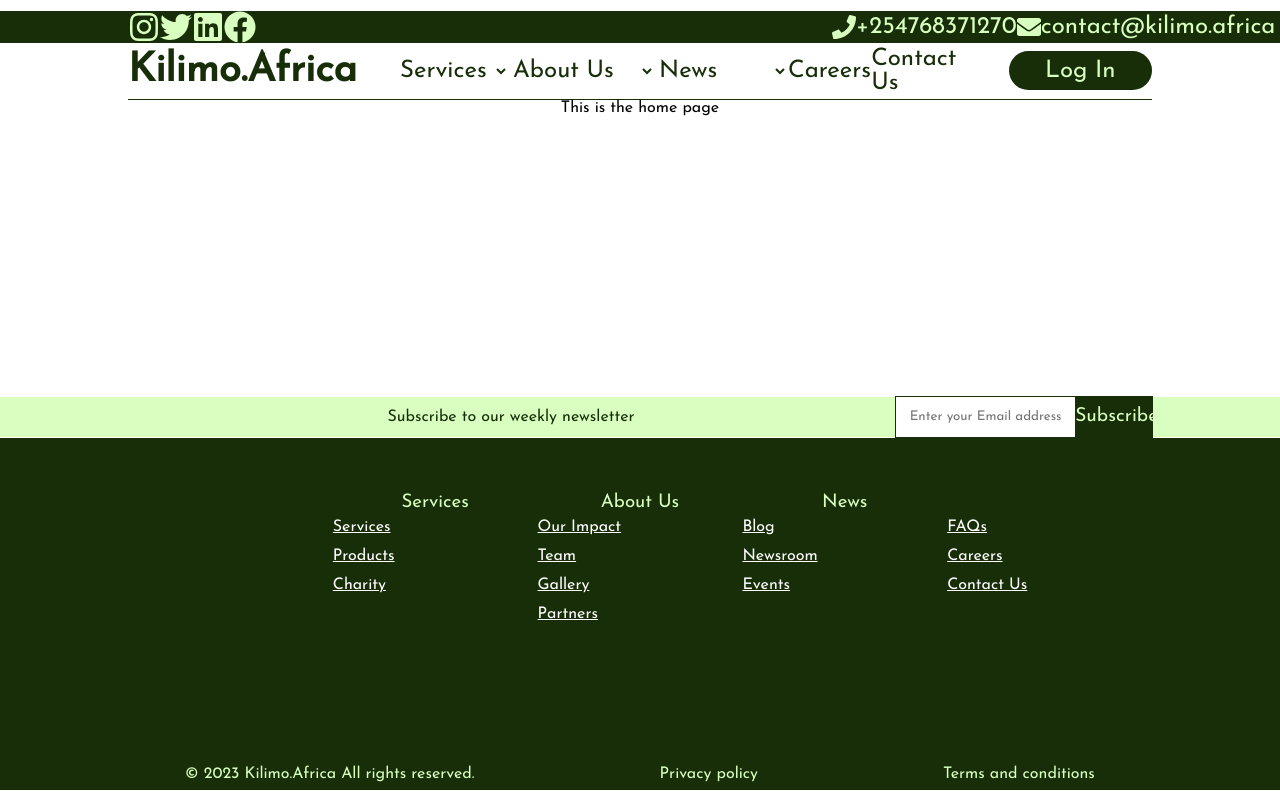
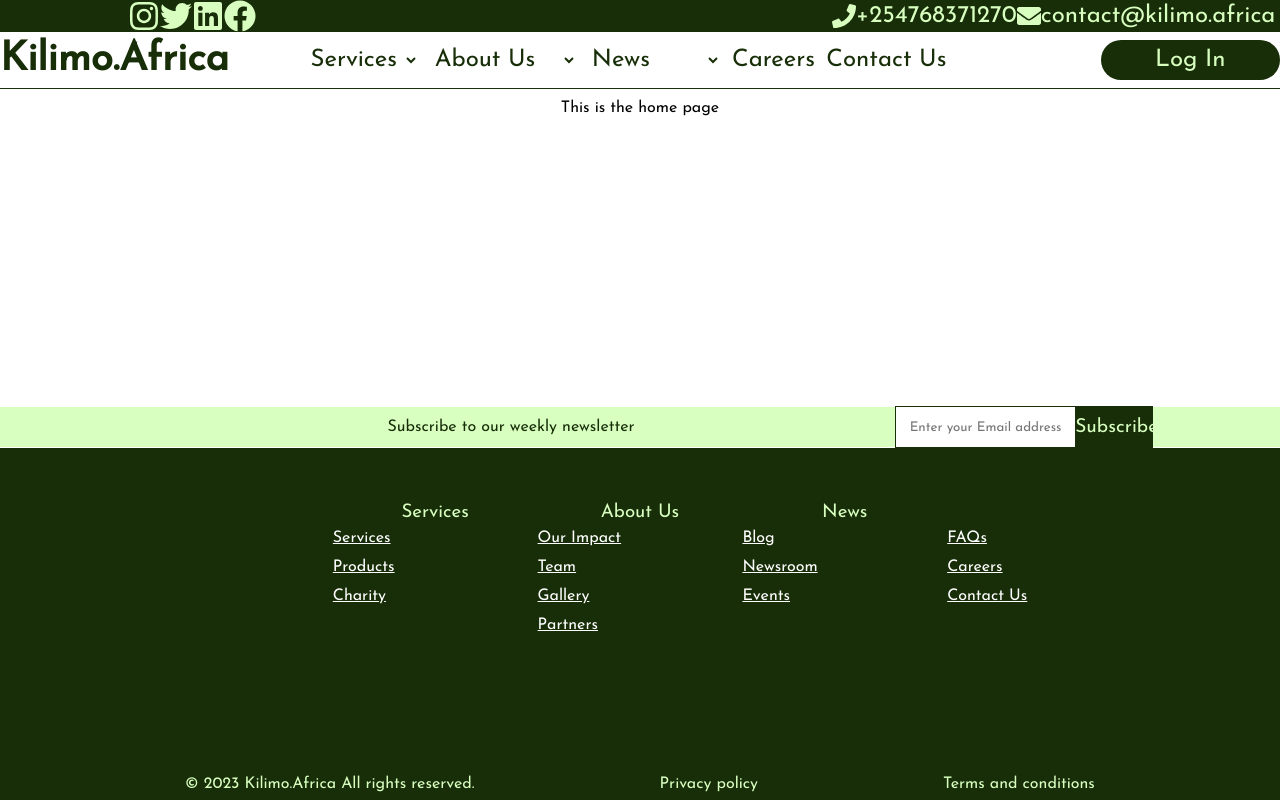
Before and after one commit to MokuaEnock/website, a React (Create React App) app: page / in a window 1280 px wide. Built offline with nearby package versions, Linux system fonts and the light colour scheme.

Commit message:
adjust height of root accordingly

```diff
--- a/src/App.css
+++ b/src/App.css
@@ -1,8 +1,8 @@
 #root {
   width: 80%;
-  /* height: 100vh; */
+  min-height: 100vh;
   display: flex;
   flex-direction: column;
   align-items: center;
-  justify-content: center;
+  justify-content: space-between;
 }
--- a/src/App.js
+++ b/src/App.js
@@ -7,7 +7,7 @@
 import Navbar from "./components/NavBar/Navbar";
 function App() {
   return (
-      <BrowserRouter>
+      <BrowserRouter className="app">
         <Header />
         <Routes>
           <Route path="/" element={<Home />} />
--- a/src/components/header/header.js
+++ b/src/components/header/header.js
@@ -57,9 +57,9 @@
   }
 
   return (
-    <>
+    <div>
       <Navbar />
       <Head />
-    </>
+    </div>
   );
 }
```
